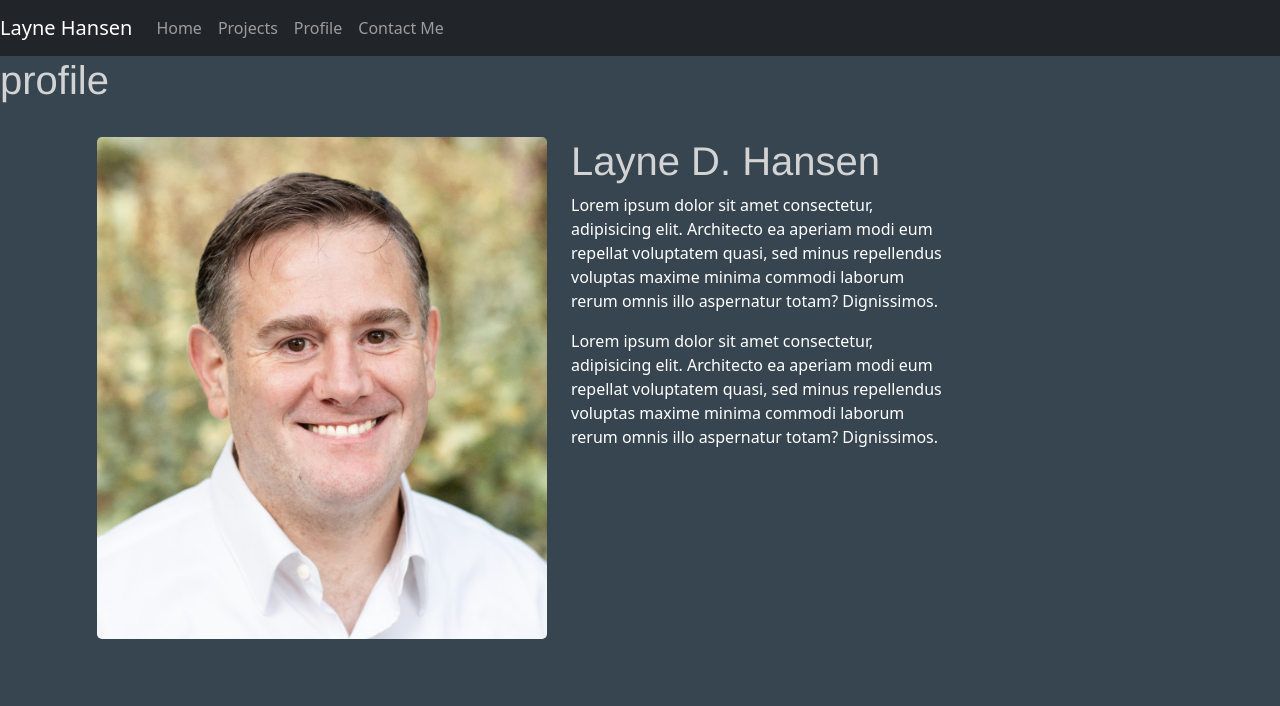
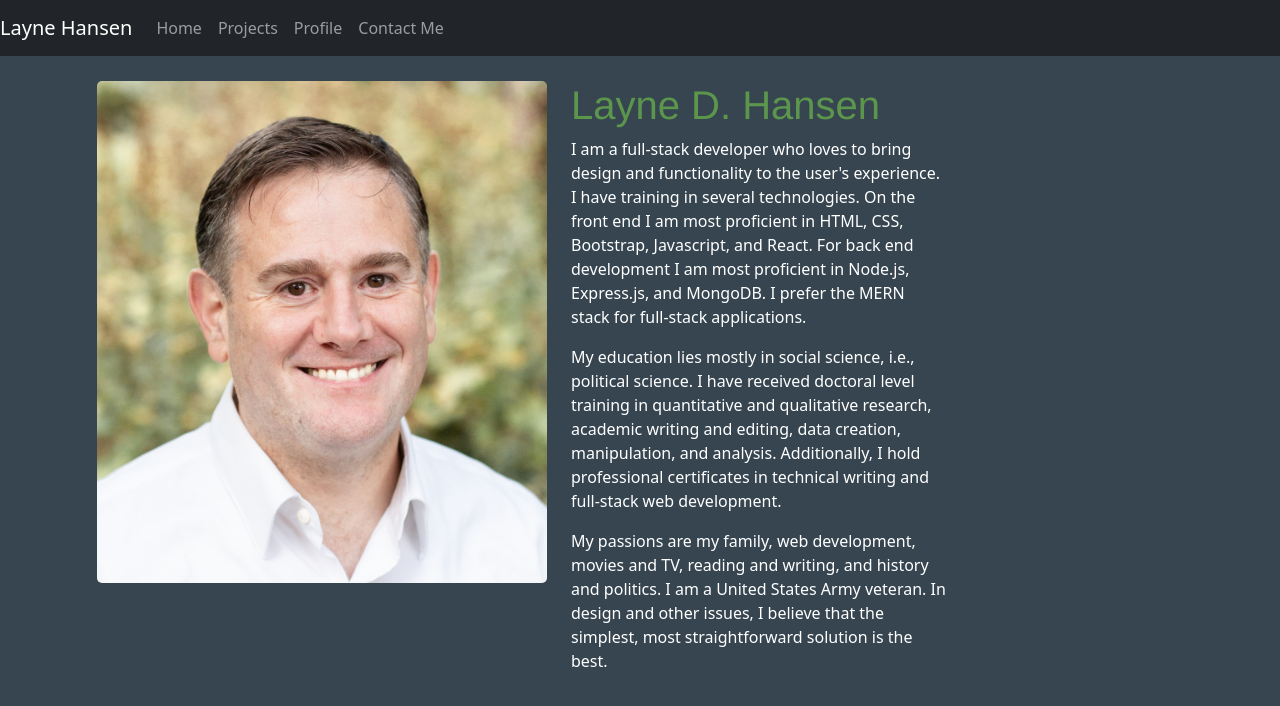
Before and after one commit to LayneHansen/LayneHansen.react.github.io, a React (Create React App) app in the folder hansen-react-portfolio/: page /profile in a window 1280 px wide. Shown: the top 706 px of the page. Built offline with nearby package versions, Linux system fonts and the light colour scheme.

Commit message:
updated profile page; fixed links on navbar

```diff
--- a/hansen-react-portfolio/src/Profile.css
+++ b/hansen-react-portfolio/src/Profile.css
@@ -12,7 +12,7 @@
 }
 
 h1 {
-    color: lightgrey;
+    color: rgb(92, 150, 77);
     font-family: 'Franklin Gothic Medium', 'Arial Narrow', Arial, sans-serif;
 }
 
--- a/hansen-react-portfolio/src/Profile.jsx
+++ b/hansen-react-portfolio/src/Profile.jsx
@@ -6,7 +6,7 @@ import './Profile.css';
 function Profile() {
   return (
     <Container>
-        <h1>profile</h1>
+        {/* <h1>profile</h1> */}
       <Row className="row1-container">
         <Col md={1}></Col>
         <Col md={9} id="image-container">
@@ -23,16 +23,27 @@ function Profile() {
             <Col>
             <h1 id="name-header">Layne D. Hansen</h1>
             <p class="profile-text">
-              Lorem ipsum dolor sit amet consectetur, adipisicing elit.
-              Architecto ea aperiam modi eum repellat voluptatem quasi,
-              sed minus repellendus voluptas maxime minima commodi laborum
-              rerum omnis illo aspernatur totam? Dignissimos.
+              I am a full-stack developer who loves to bring design and
+              functionality to the user's experience. I have training in
+              several technologies. On the front end I am most proficient
+              in HTML, CSS, Bootstrap, Javascript, and React. For back end
+              development I am most proficient in Node.js, Express.js, and
+              MongoDB. I prefer the MERN stack for full-stack applications.
             </p>
             <p class="profile-text">
-              Lorem ipsum dolor sit amet consectetur, adipisicing elit.
-              Architecto ea aperiam modi eum repellat voluptatem quasi,
-              sed minus repellendus voluptas maxime minima commodi laborum
-              rerum omnis illo aspernatur totam? Dignissimos.
+              My education lies mostly in social science, i.e., political
+              science. I have received doctoral level training in quantitative
+              and qualitative research, academic writing and editing, data
+              creation, manipulation, and analysis. Additionally, I hold
+              professional certificates in technical writing and full-stack
+              web development.
+            </p>
+            <p class="profile-text">
+              My passions are my
+              family, web development, movies and TV, reading and writing,
+              and history and politics. I am a United States Army veteran.
+              In design and other issues, I believe that the simplest, most
+              straightforward solution is the best.
             </p>
             </Col>
           </Row>
--- a/hansen-react-portfolio/src/components/TopNav.jsx
+++ b/hansen-react-portfolio/src/components/TopNav.jsx
@@ -1,5 +1,5 @@
-import { Navbar, Nav, Container } from "react-bootstrap";
-import { LinkContainer } from 'react-router-dom';
+import { Navbar, Container, Nav } from "react-bootstrap";
+import { LinkContainer, Link } from 'react-router-dom';
 import './TopNav.css';
 
 function TopNav() {
@@ -8,10 +8,10 @@ function TopNav() {
       <Container>
         <Navbar.Brand href="#home">Layne Hansen</Navbar.Brand>
         <Nav className="me-auto">
-          <Nav.Link to="/">Home</Nav.Link>
-          <Nav.Link to="projects">Projects</Nav.Link>
-          <Nav.Link to="profile">Profile</Nav.Link>
-          <Nav.Link to="contact">Contact Me</Nav.Link>
+          <Nav.Link href="/">Home</Nav.Link>
+          <Nav.Link href="/projects">Projects</Nav.Link>
+          <Nav.Link href="/profile">Profile</Nav.Link>
+          <Nav.Link href="/contact">Contact Me</Nav.Link>
         </Nav>
       </Container>
     </Navbar>
```
